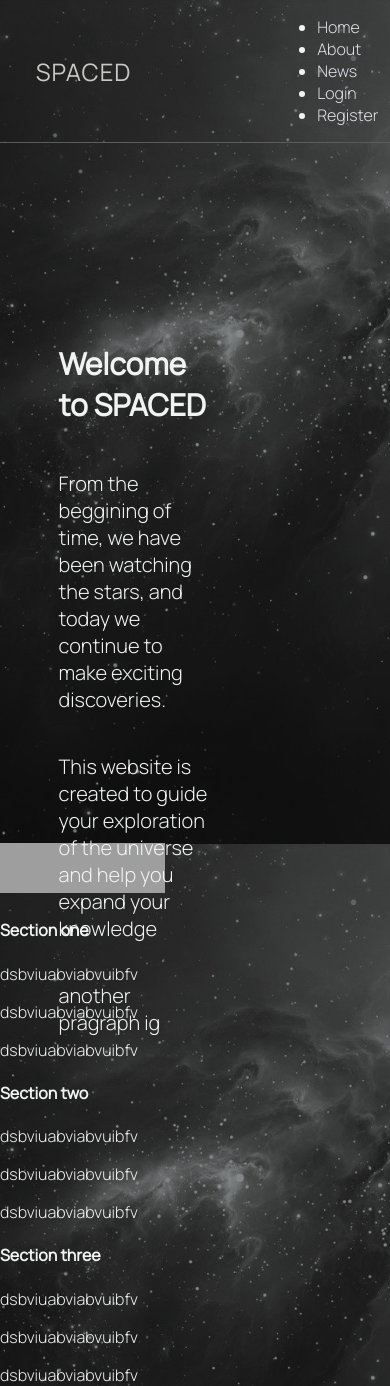
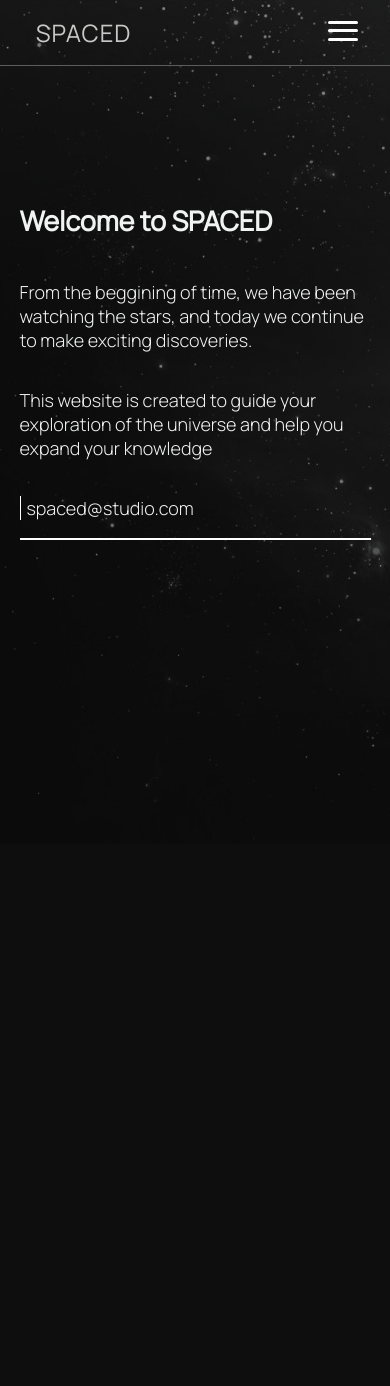
Before and after one commit to Artiye/AstronomyWeb, a PHP site: page /about.html in a window 390 px wide. After the commit the page ends 801 px from the top, so only its background shows below. Run offline with PHP 8.4, Linux system fonts and the light colour scheme; grey boxes are pictures that could not be loaded.

Commit message:
small changes & media queries in about us page

```diff
--- a/about.css
+++ b/about.css
@@ -11,7 +11,9 @@ body{
     background-size: cover;
     font-family: 'Manrope', sans-serif;
     overflow-x: hidden;
+    overflow-y: hidden;
 }
+
 
 section{
     width:100%;
@@ -19,16 +21,15 @@ section{
 }
 main{
     width:40%;
-    height:50%;
+    height:fit-content;
     position:relative;
     left:15%;
-    right:45%;
-    top:25%;
-    bottom:25%;
+    top:20%;
     font-size:20px;
     display:flex;
     flex-direction: column;
     justify-content: space-around;
+    border-bottom:2px solid white;
 }
 
 
@@ -45,19 +46,41 @@ main{
 
  main .animate {
    animation-name: slideInLeft;
-   animation-duration: 1s;
+   animation-duration: .8s;
    animation-timing-function: ease;
    animation-fill-mode:both;
  }
 
  main .paragraph1{
-    animation-delay: 0.5s;
+    animation-delay: 0.3s;
 }
 
 main .paragraph2{
-    animation-delay: 1s;
+    animation-delay: .6s;
 }
 
  main .paragraph3{
-    animation-delay: 1.5s;
+    animation-delay: .8s;
+    border-left: 1px solid white;
+    padding-left: 6px;
 }
+
+@media screen and (max-width:450px) {
+  body{
+    overflow-y: scroll;
+  }
+  section{
+    width:100%;
+    height:90%;
+}
+
+main{
+  width:90%;
+  height:fit-content;
+  position:relative;
+  left:5%;
+  top:15%;
+  font-size:18px;
+}
+
+}
--- a/about.html
+++ b/about.html
@@ -9,48 +9,34 @@
     <link href="https://fonts.googleapis.com/css2?family=Manrope:wght@200;300;400&display=swap" rel="stylesheet">
         <link rel="stylesheet" href="nav.css">
         <link rel="stylesheet" href="about.css">
-    <title>about</title>
+        <script src="nav.js" defer></script>
+    <title>&#128301; About</title>
 </head>
 <body>
     <nav>
         <a href="about.html"><h1 class="logo">SPACED</h1></a>
+        <a href="#" class="nav-button">
+           <span class="bar"></span>
+           <span class="bar"></span>
+           <span class="bar"></span>
+        </a>
+        <div class="links">
         <ul>
             <li><a href="home.html">Home</a></li>
-               <li><a href="aboutUs.html">About</a></li>
             <li><a href="news.html">News</a></li>
+            <li><a href="about.html">About</a></li>
+            <li><a href="contact.html">Contact</a></li>
             <li><a href="login.html">Login</a></li>
-               <li><a href="register.html">Register</a></li>
         </ul>
+        </div>
      </nav>
       <section>
         <main>
                <h1 class="animate heading">Welcome to <b>SPACED</b></h1>
                <p class="animate paragraph1">From the beggining of time, we have been watching the stars, and today we continue to make exciting discoveries.</p>
                <p class="animate paragraph2">This website is created to guide your exploration of the universe and help you expand your knowledge</p>
-               <p class="animate paragraph3">another pragraph ig</p>
+               <p class="animate paragraph3"> spaced@studio.com</p>
      </main>
       </section>
-    <footer>
-
-       <div class="footer-logo"><img src="images/logo1.jpeg" style="height:50px; width:165px;" alt="spaced logo"></div>
-       <div class="footer-section1">
-           <h4>Section one</h4>
-           <p>dsbviuabviabvuibfv</p>
-           <p>dsbviuabviabvuibfv</p>
-           <p>dsbviuabviabvuibfv</p>
-       </div>
-       <div class="footer-section-2">
-           <h4>Section two</h4>
-           <p>dsbviuabviabvuibfv</p>
-           <p>dsbviuabviabvuibfv</p>
-           <p>dsbviuabviabvuibfv</p>
-       </div>
-       <div class="footer-section-3">
-           <h4>Section three</h4>
-           <p>dsbviuabviabvuibfv</p>
-           <p>dsbviuabviabvuibfv</p>
-           <p>dsbviuabviabvuibfv</p>
-       </div>
-    </footer>
 </body>
 </html>
```
Lines whose indentation alone changed are shown as unchanged.
